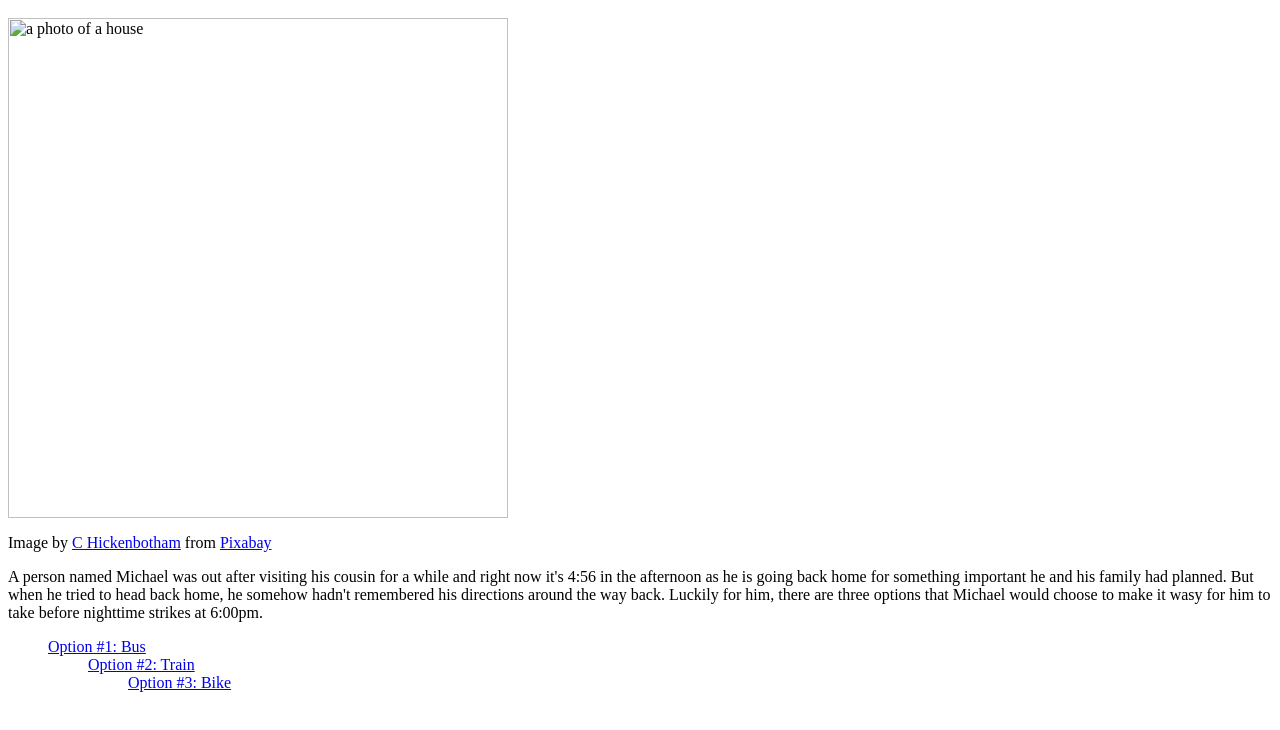
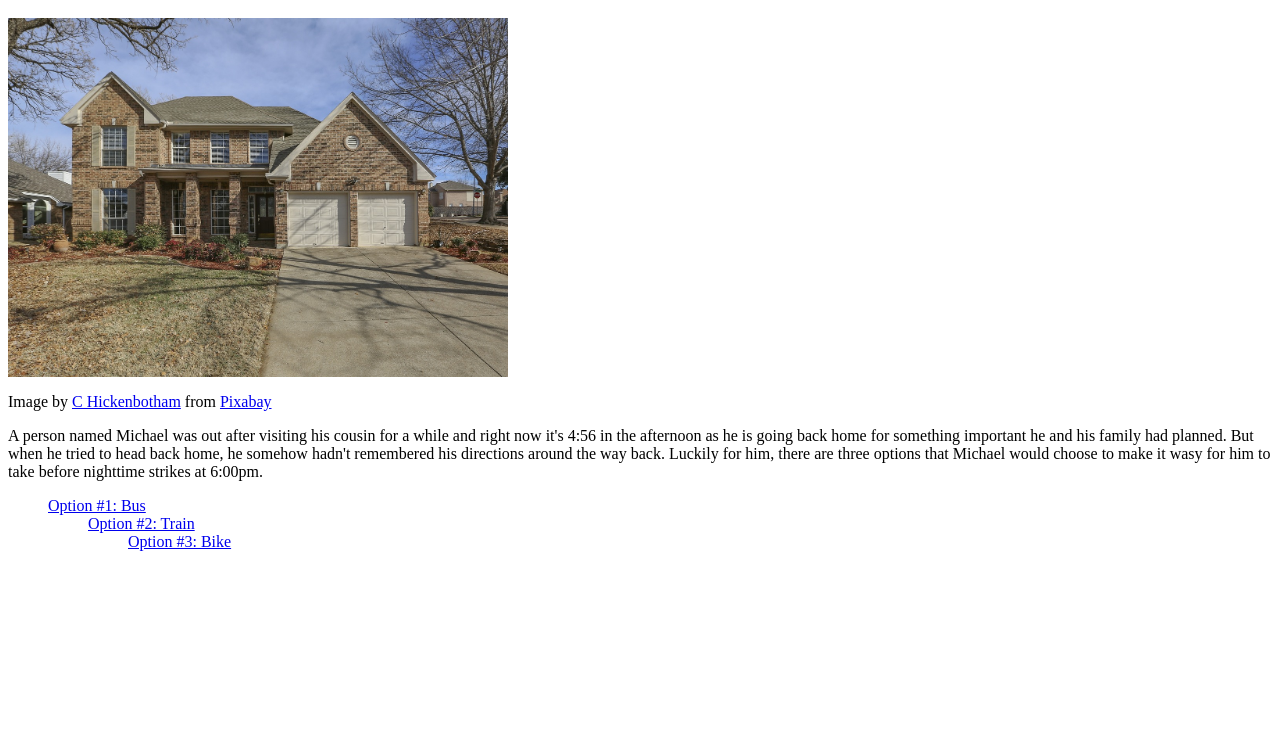
Before and after one commit to S-Noah-9/wayBackHome, a plain HTML site: page MMP100 Web Programming/index.html in a window 1280 px wide. Shown: the part 48-778 px from the top of the page. Drawn offline with Linux system fonts and the light colour scheme.

Commit message:
Update index.html

```diff
--- a/MMP100 Web Programming/index.html
+++ b/MMP100 Web Programming/index.html
@@ -5,7 +5,7 @@
     </head>
       <body>
         <h1>Michael's Way Back Home</h1>
-          <img src = "house.jpg" alt ="a photo of a house" width="500px"/>
+          <img src = "images/house.jpg" alt ="a photo of a house" width="500px"/>
           <p>Image by <a href="https://pixabay.com/users/closewithcindy-5263798/?utm_source=link-attribution&utm_medium=referral&utm_campaign=image&utm_content=2280072">C Hickenbotham</a> from <a href="https://pixabay.com//?utm_source=link-attribution&utm_medium=referral&utm_campaign=image&utm_content=2280072">Pixabay</a></p>
           <p>A person named Michael was out after visiting his cousin for a while and right now it's 4:56 in the afternoon as he is going back home for something important he and his family had planned. But when he tried to head back home, he somehow hadn't remembered his directions around the way back. Luckily for him, there are three options that Michael would choose to make it wasy for him to take before nighttime strikes at 6:00pm.</p>
           <ul>
```
